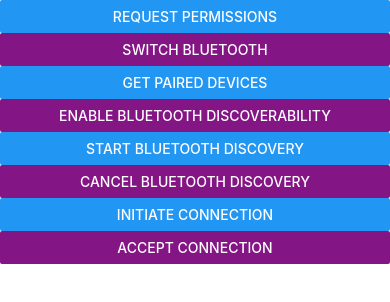
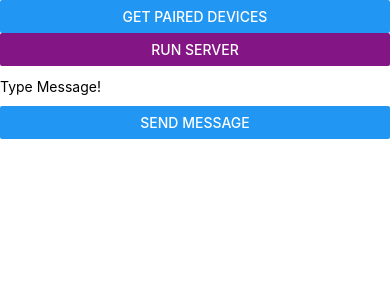
Before and after one commit to bijay-jena/bt67, a React Native app: screen / in a window 390 px wide. Shown: the top 302 px of the page. Built offline with nearby package versions, Linux system fonts and the light colour scheme.

Commit message:
working bt_mod

```diff
--- a/App.js
+++ b/App.js
@@ -1,4 +1,4 @@
-import React, { useState } from 'react';
+import React, {useState} from 'react';
 import {
   NativeModules,
   PermissionsAndroid,
@@ -6,148 +6,155 @@ import {
   View,
   Text,
   TouchableHighlight,
-  TouchableOpacity
+  TouchableOpacity,
+  TextInput,
 } from 'react-native';
 
-const requestBluetoothPermission = async () => {
-  try {
-    const granted = await PermissionsAndroid.request(
-      PermissionsAndroid.PERMISSIONS.ACCESS_FINE_LOCATION,
-      {
-        title: "Bluetooth Permission",
-        message:
-          "Access Fine Location",
-        buttonNegative: "Deny",
-        buttonPositive: "Accept"
-      }
-    );
-    if (granted === PermissionsAndroid.RESULTS.GRANTED) {
-      console.log("You can use the Bluetooth");
-    } else {
-      console.log("Permission denied");
-    }
-  } catch (err) {
-    console.warn(err);
-  }
-  try {
-    const granted = await PermissionsAndroid.request(
-      PermissionsAndroid.PERMISSIONS.BLUETOOTH_CONNECT,
-      {
-        title: "Bluetooth Permission",
-        message:
-          "Access Fine Location",
-        buttonNegative: "Deny",
-        buttonPositive: "Accept"
-      }
-    );
-    if (granted === PermissionsAndroid.RESULTS.GRANTED) {
-      console.log("You can use the Bluetooth");
-    } else {
-      console.log("Permission denied");
-    }
-  } catch (err) {
-    console.warn(err);
-  }
-};
+// const requestBluetoothPermission = async () => {
+//   try {
+//     const granted = await PermissionsAndroid.request(
+//       PermissionsAndroid.PERMISSIONS.ACCESS_FINE_LOCATION,
+//       {
+//         title: 'Bluetooth Permission',
+//         message: 'Access Fine Location',
+//         buttonNegative: 'Deny',
+//         buttonPositive: 'Accept',
+//       },
+//     );
+//     if (granted === PermissionsAndroid.RESULTS.GRANTED) {
+//       console.log('You can use the Bluetooth');
+//     } else {
+//       console.log('Permission denied');
+//     }
+//   } catch (err) {
+//     console.warn(err);
+//   }
+//   try {
+//     const granted = await PermissionsAndroid.request(
+//       PermissionsAndroid.PERMISSIONS.BLUETOOTH_CONNECT,
+//       {
+//         title: 'Bluetooth Permission',
+//         message: 'Access Fine Location',
+//         buttonNegative: 'Deny',
+//         buttonPositive: 'Accept',
+//       },
+//     );
+//     if (granted === PermissionsAndroid.RESULTS.GRANTED) {
+//       console.log('You can use the Bluetooth');
+//     } else {
+//       console.log('Permission denied');
+//     }
+//   } catch (err) {
+//     console.warn(err);
+//   }
+// };
 
 const App = () => {
-  const [deviceList, setDeviceList] = useState({})
-  const { BluetoothModule } = NativeModules;
-  const bluetoothSwitch = () => {
-    BluetoothModule.bluetoothSwitch();
-    console.log('Bluetooth Switched!');
-  };
+  const [text,setText] = useState('');
+  const [message,setMessage] = useState('');
+  const [deviceList, setDeviceList] = useState({});
+  const {bt} = NativeModules;
+
+  // const bluetoothSwitch = () => {
+  //   BluetoothModule.bluetoothSwitch();
+  //   console.log('Bluetooth Switched!');
+  // };
+
+  // const startBluetoothDeviceDiscovery = () => {
+  //   BluetoothModule.startBluetoothDeviceDiscovery();
+  //   console.log('Invoked Discovery');
+  // };
+
+  // const cancelDeviceDiscovery = () => {
+  //   BluetoothModule.cancelDeviceDiscovery();
+  //   console.log('Cancelled Discovery');
+  // };
+
+  // const enableDeviceDiscoverability = () => {
+  //   BluetoothModule.enableDeviceDiscoverability();
+  //   console.log('Device is Discoverable now');
+  // };
+
+  //   const acceptConnection = () => {
+  //       BluetoothModule.AcceptThreadRun();
+  //   };
+
+  // const initiateConnection = (deviceAddress) => {
+  //   BluetoothModule.ConnectThreadRun(deviceAddress);
+  // };
 
   const getPairedDevices = async () => {
     try {
-      BluetoothModule.getPairedDevices((Devices) => {
-          console.log('DEVICVE LIST',Devices);
-          setDeviceList(Devices)
+      bt.getPairedDevices ( Devices => {
+        console.log('Device List', Devices);
+        setDeviceList(Devices);
       });
     } catch (e) {
-      console.error("Paired Devices",e);
+      console.error('getPairedDevices', e);
     }
-  }
-  const startBluetoothDeviceDiscovery = () => {
-    BluetoothModule.startBluetoothDeviceDiscovery();
-    console.log('Invoked Discovery');
+  };
+
+  const runServer = () => {
+    bt.runServer();
   }
 
-  const cancelDeviceDiscovery = () => {
-    BluetoothModule.cancelDeviceDiscovery();
-    console.log('Cancelled Discovery')
+  const runClient = (deviceAddress) => {
+    bt.runClient(deviceAddress);
   }
 
-  const enableDeviceDiscoverability = () => {
-    BluetoothModule.enableDeviceDiscoverability();
-    console.log('Device is Discoverable now');
-  }
-
-  const initiateConnection = () => {
-    BluetoothModule.ConnectThreadRun("52:E3:38:6E:01:2E")
-  }
-
-  const acceptConnection = () => {
-    BluetoothModule.AcceptConnectionRun()
+  const sendMessage = () => {
+    bt.sendMessage(text,
+      (msg) =>{
+        console.log(msg);
+      });
+    // console.log(text);
   }
 
   const renderList = () => {
-    return (
-      Object.entries(deviceList).map(([key, value]) => {
-        return (
-        <TouchableOpacity onPress={()=>console.log(key)} style={{backgroundColor:'#841584', marginVertical:5, marginHorizontal:10, padding:10, borderRadius:20}}>
-        <View key={key} >
-          <Text style={{color:'#fff'}}>
-          {key}
-          </Text>
+    return Object.entries(deviceList).map(([key, value]) => {
+      return (
+        <TouchableOpacity
+          onPress={() => runClient(key)}
+          style={{
+            backgroundColor: '#841584',
+            marginVertical: 5,
+            marginHorizontal: 10,
+            padding: 10,
+            borderRadius: 20,
+          }}>
+          <View key={key}>
+            <Text style={{color: '#fff'}}>{value}</Text>
           </View>
-          </TouchableOpacity>
-          )
-      })
-    )
-
+        </TouchableOpacity>
+      );
+    });
   };
-
 
   return (
     <>
-      <Button
-        title="Request Permissions"
-        onPress={requestBluetoothPermission}
+
+      {/* <Button title="Request Permissions" onPress={requestBluetoothPermission} />
+      <Button title="Switch Bluetooth" color="#841584" onPress={bluetoothSwitch} />
+      <Button title="Enable Bluetooth Discoverability" color="#841584" onPress={enableDeviceDiscoverability} />
+      <Button title="Start Bluetooth Discovery" onPress={startBluetoothDeviceDiscovery} />
+      <Button title="Cancel Bluetooth Discovery" color="#841584" onPress={cancelDeviceDiscovery} />
+      <Button title="Accept Connection" onPress={acceptConnection} />
+      <Button title="Initiate Connection" color="#841584" onPress={initiateConnection} /> */}
+
+      <Button title="Get Paired Devices" onPress={getPairedDevices} />
+      <Button title="Run Server" color="#841584" onPress={runServer} />
+
+      {renderList()}
+
+      <Text defaultValue={message}></Text>
+      <TextInput
+        style={{height: 40}}
+        placeholder="Type Message!"
+        onChangeText={newText => setText(newText)}
+        defaultValue={text}
       />
-      <Button
-        title="Switch Bluetooth"
-        color="#841584"
-        onPress={bluetoothSwitch}
-      />
-      <Button
-        title="Get Paired Devices"
-        onPress={getPairedDevices}
-      />
-      <Button
-        title="Enable Bluetooth Discoverability"
-        color="#841584"
-        onPress={enableDeviceDiscoverability}
-      />
-      <Button
-        title="Start Bluetooth Discovery"
-        onPress={startBluetoothDeviceDiscovery}
-      />
-      <Button
-        title="Cancel Bluetooth Discovery"
-        color="#841584"
-        onPress={cancelDeviceDiscovery}
-      />
-      <Button
-        title="Initiate Connection"
-        onPress={initiateConnection}
-      />
-      <Button
-        title="Accept Connection"
-        color="#841584"
-        onPress={acceptConnection}
-      />
-      {renderList()}
+
+      <Button title="Send Message" onPress={sendMessage} />
     </>
   );
 };
```
Also changed, not shown: 6 other files (tests, documents, lock files or other folders).
